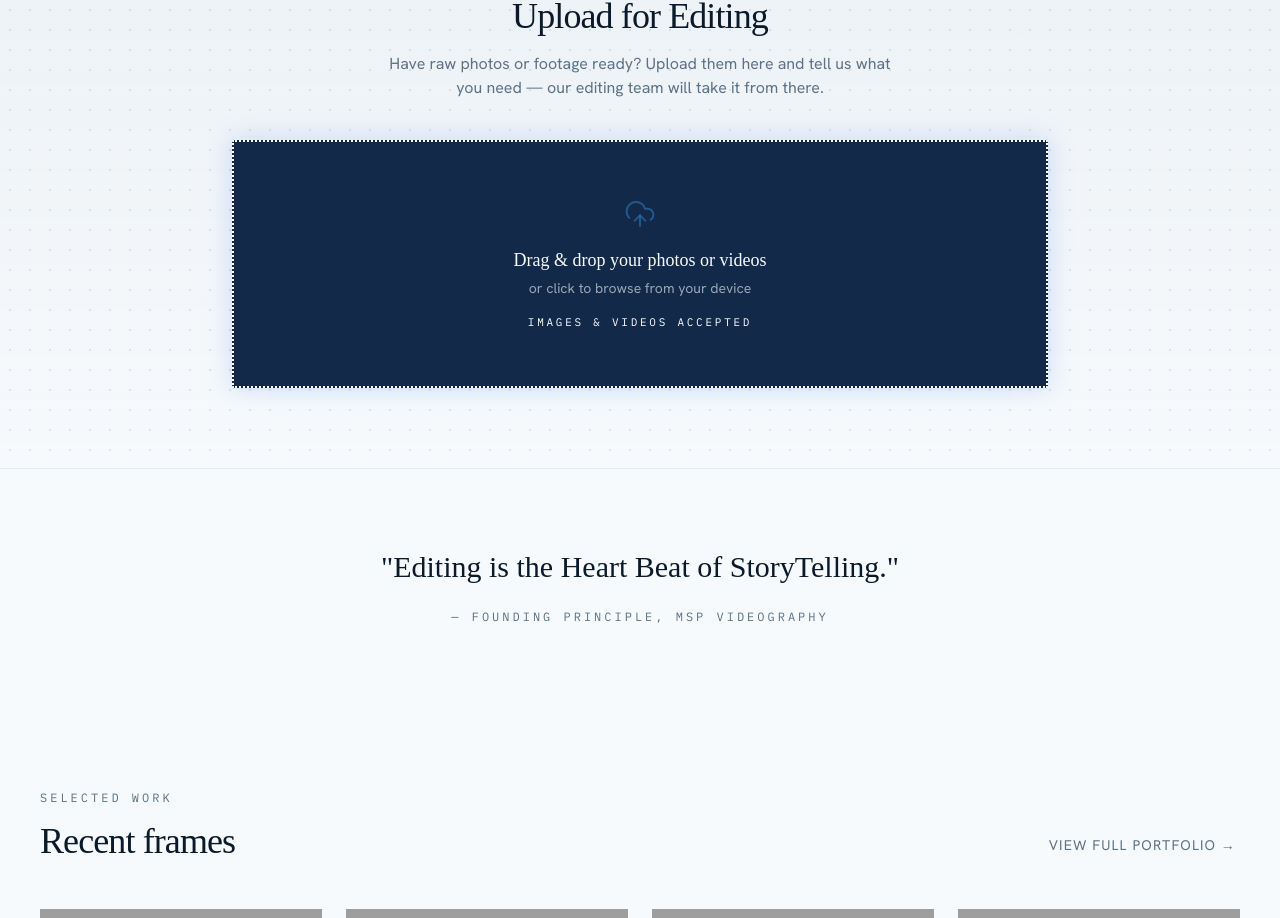
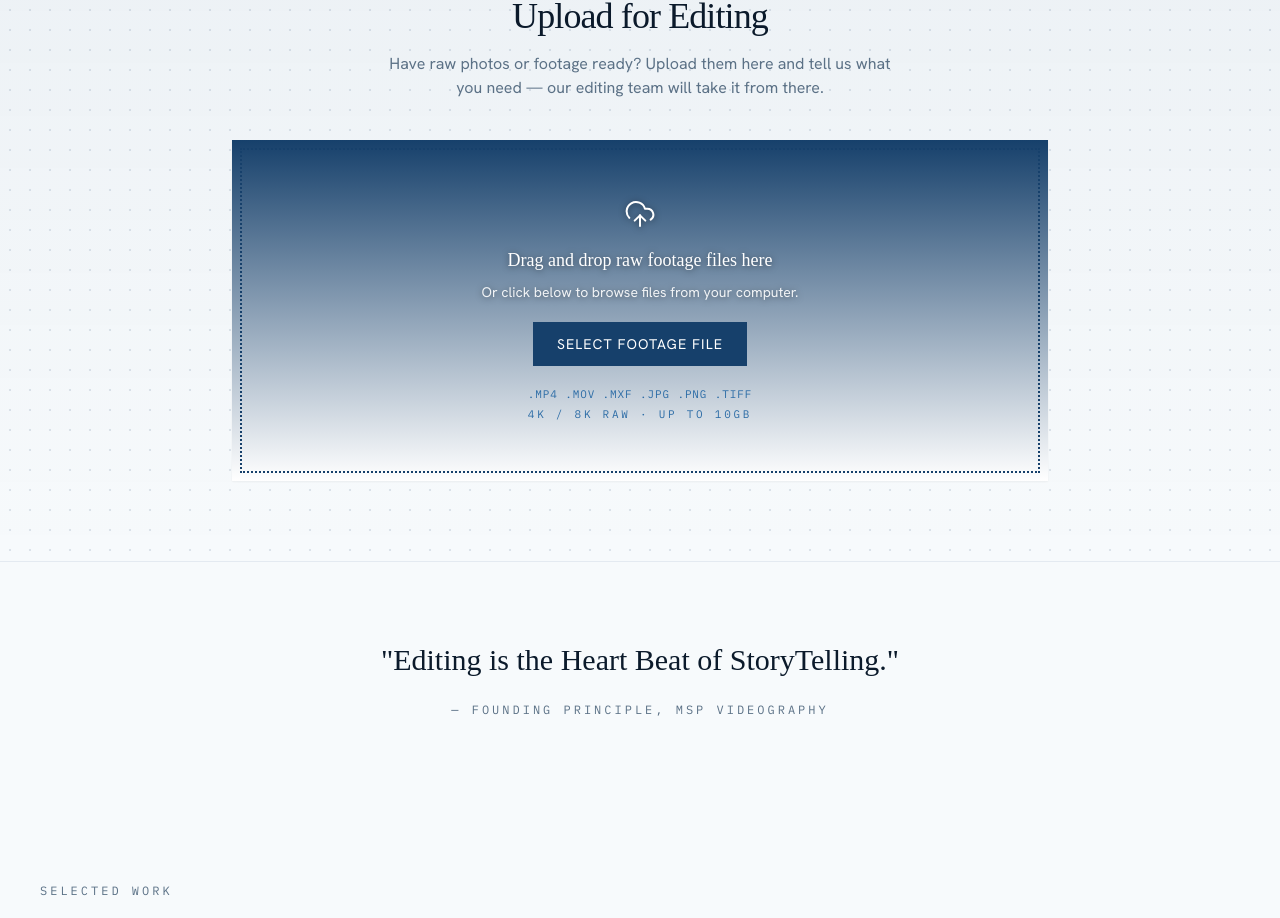
Before and after one commit to Arav034/MSP-Videography-cloud, a React (Vite) app in the folder customer-app/: page / in a window 1280 px wide. Shown: the part 1114-2032 px from the top of the page. Built offline with nearby package versions, Linux system fonts and the light colour scheme; grey boxes are pictures that could not be loaded.

Commit message:
Upload dragzone updated

```diff
--- a/customer-app/src/components/common/Dropzone.jsx
+++ b/customer-app/src/components/common/Dropzone.jsx
@@ -2,7 +2,16 @@ import { useState, useRef } from "react";
 import { UploadCloud } from "lucide-react";
 import { cn } from "@/utils/cn";
 
-export default function Dropzone({ onFiles, accept = "image/*,video/*", label, hint }) {
+export default function Dropzone({
+  onFiles,
+  accept = "image/*,video/*",
+  label,
+  hint,
+  description,
+  buttonLabel,
+  formats,
+  sizeLimit,
+}) {
   const [dragging, setDragging] = useState(false);
   const inputRef = useRef(null);
 
@@ -25,29 +34,56 @@ export default function Dropzone({ onFiles, accept = "image/*,video/*", label, h
       }}
       onDragLeave={() => setDragging(false)}
       onDrop={handleDrop}
-      onClick={() => inputRef.current?.click()}
       className={cn(
-        "border-2 border-dotted border-white px-6 py-14 flex flex-col items-center justify-center text-center cursor-pointer",
-        "transition-all duration-300",
-        dragging
-          ? "bg-[#173562] shadow-[0_0_35px_8px_rgba(59,130,246,0.45)]"
-          : "bg-[#12294a] shadow-[0_0_25px_2px_rgba(59,130,246,0.2)]"
+        "p-2 transition-colors duration-300",
+        dragging && "brightness-95"
       )}
+      style={{
+        backgroundImage: "linear-gradient(to bottom, #16406B 0%, #ffffff 100%)",
+      }}
     >
+      <div className="border-2 border-dotted border-brand px-6 py-12 flex flex-col items-center justify-center text-center">
         <UploadCloud
           size={32}
           strokeWidth={1.5}
-        className={cn("mb-4", dragging ? "text-brand-light" : "text-brand-light/70")}
+          className="mb-4 text-white drop-shadow-[0_1px_3px_rgba(0,0,0,0.5)]"
         />
-      <p className="font-display text-lg text-frost mb-1">
+
+        <p className="font-display text-lg text-white mb-2 drop-shadow-[0_1px_3px_rgba(0,0,0,0.5)]">
           {label ?? "Drag & drop your photos or videos"}
         </p>
-      <p className="text-sm text-frost/60 mb-4">or click to browse from your device</p>
-      <span className="font-mono text-[11px] tracking-widest2 uppercase text-white">
+
+        {description && (
+          <p className="text-sm text-white/90 mb-5 max-w-sm drop-shadow-[0_1px_3px_rgba(0,0,0,0.5)]">
+            {description}
+          </p>
+        )}
+
+        <button
+          type="button"
+          onClick={() => inputRef.current?.click()}
+          className="btn-primary mb-5"
+        >
+          {buttonLabel ?? "Select File"}
+        </button>
+
+        {formats && formats.length > 0 && (
+          <p className="font-mono text-[11px] tracking-wideish text-brand-light mb-1">
+            {formats.map((f) => `.${f}`).join("  ")}
+          </p>
+        )}
+
+        {sizeLimit && (
+          <span className="font-mono text-[11px] tracking-widest2 uppercase text-brand-light">
+            {sizeLimit}
+          </span>
+        )}
+
+        {!formats && (
+          <span className="font-mono text-[11px] tracking-widest2 uppercase text-white drop-shadow-[0_1px_3px_rgba(0,0,0,0.5)]">
             {hint ?? "Images & Videos Accepted"}
           </span>
-
-
+        )}
 
         <input
           ref={inputRef}
@@ -58,5 +94,6 @@ export default function Dropzone({ onFiles, accept = "image/*,video/*", label, h
           className="hidden"
         />
       </div>
+    </div>
   );
 }
--- a/customer-app/src/components/sections/UploadSection.jsx
+++ b/customer-app/src/components/sections/UploadSection.jsx
@@ -52,9 +52,20 @@ export default function UploadSection() {
 
         {step === STEPS.MAIN && (
           <div className="mt-10">
-            <div className="mt-10 shadow-sm">
+            {/* <div className="mt-10 shadow-sm">
           <Dropzone onFiles={addFiles} accept="image/*,video/*" />
-        </div>
+        </div> */}
+            <div className="shadow-sm">
+              <Dropzone
+                onFiles={addFiles}
+                accept="video/mp4,video/quicktime,.mxf,.braw,.r3d,image/*"
+                label="Drag and drop raw footage files here"
+                description="Or click below to browse files from your computer."
+                buttonLabel="Select Footage File"
+                formats={["MP4", "MOV", "MXF", "JPG", "PNG", "TIFF"]}
+                sizeLimit="4K / 8K RAW · Up to 10GB"
+              />
+            </div>
 
             {files.length > 0 && (
               <div className="mt-8">
```
Lines whose indentation alone changed are shown as unchanged.
